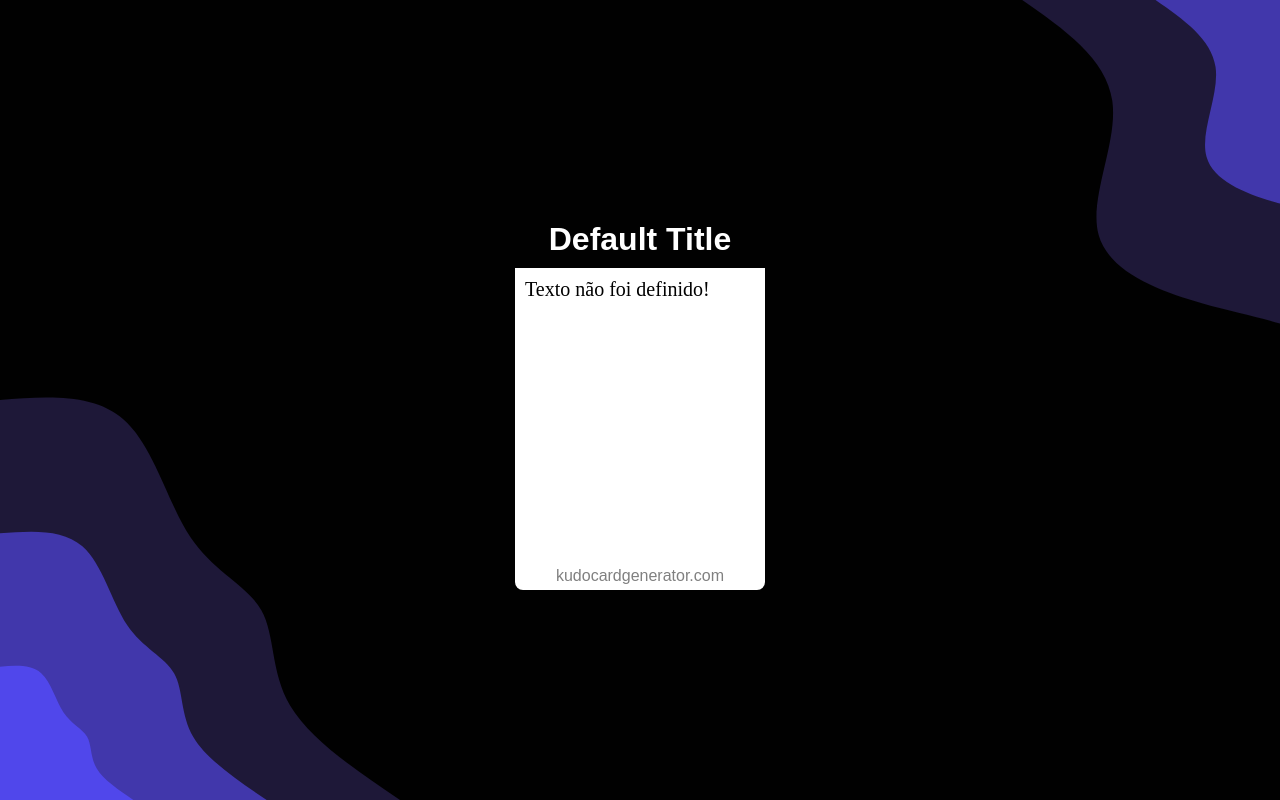
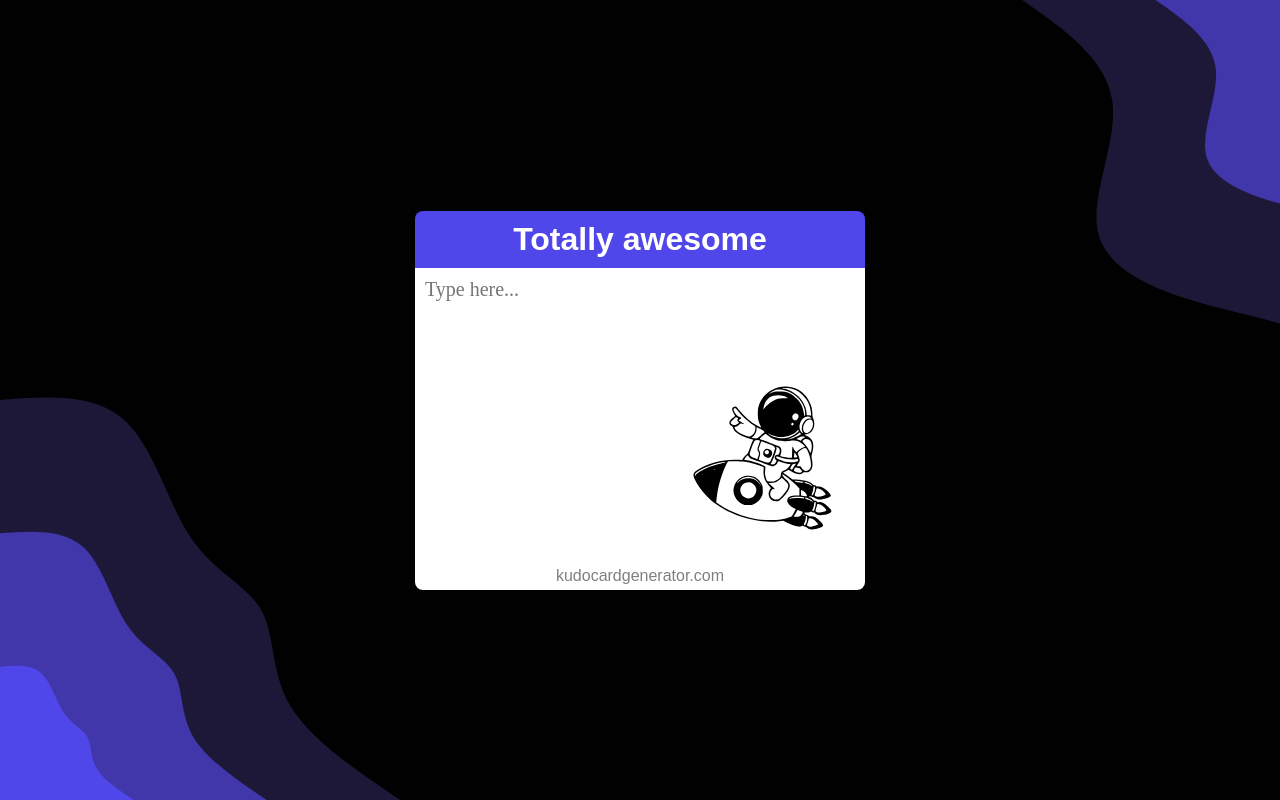
Before and after one commit to gomestzx/Kudo-Card-Generator, a Next.js app: page /card in a window 1280 px wide. Built offline with nearby package versions, Linux system fonts and the light colour scheme; a web font is replaced by a local one.

Commit message:
fix: return old card page

```diff
--- a/src/app/card/page.tsx
+++ b/src/app/card/page.tsx
@@ -1,30 +1,14 @@
-import { NextPage } from 'next';
+'use client';
+
 import Preview from '../components/Preview';
 import { useSearchParams } from 'next/navigation';
 
-interface CardProps {
-  color?: string;
-  title?: string;
-  text?: string;
-}
+export default function Card() {
+  const searchParams = useSearchParams();
+  const color = searchParams.get('color');
+  const title = searchParams.get('title');
+  const text = searchParams.get('text');
 
-const Card: NextPage<CardProps> = ({ color = 'Default Color', title = 'Default Title', text = 'Texto não foi definido!' }) => {
-  const searchParams = useSearchParams();
-  const colorQueryParam = searchParams.get('color');
-  const titleQueryParam = searchParams.get('title');
-  const textQueryParam = searchParams.get('text');
-
-  if (colorQueryParam) {
-    color = colorQueryParam;
-  }
-
-  if (titleQueryParam) {
-    title = titleQueryParam;
-  }
-
-  if (textQueryParam) {
-    text = textQueryParam;
-  }
 
   return (
     <div className='app'>
@@ -32,5 +16,3 @@ const Card: NextPage<CardProps> = ({ color = 'Default Color', title = 'Default T
     </div>
   );
 }
-
-export default Card;
```
